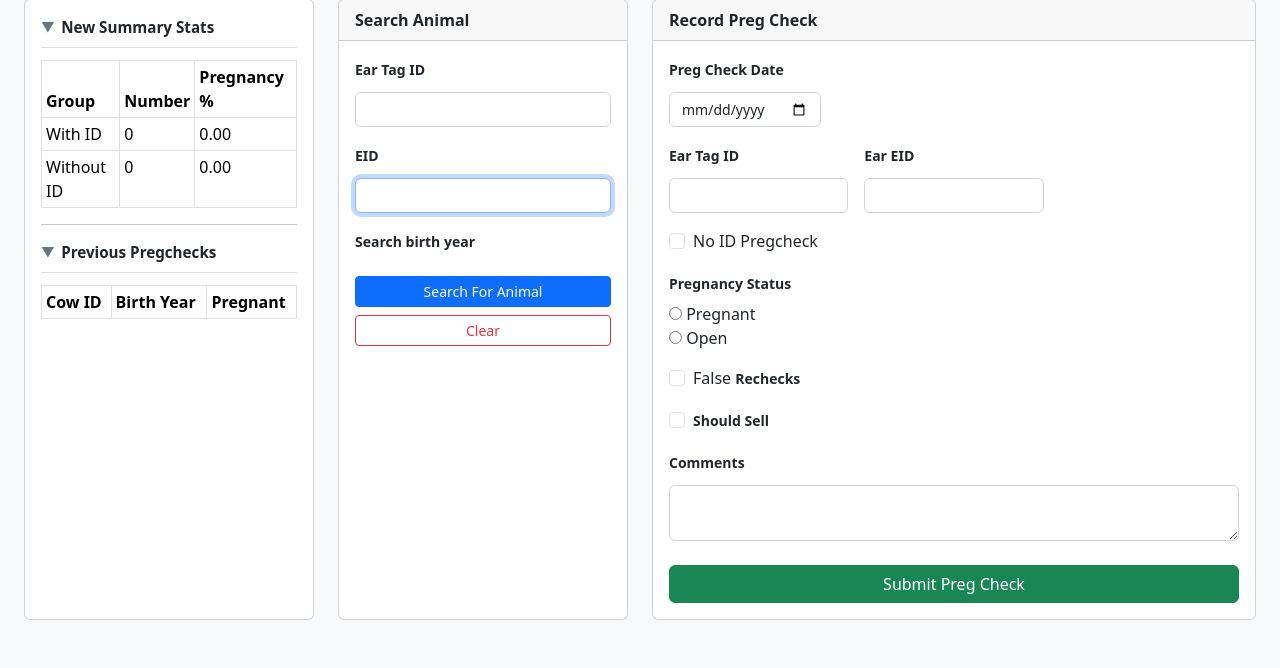
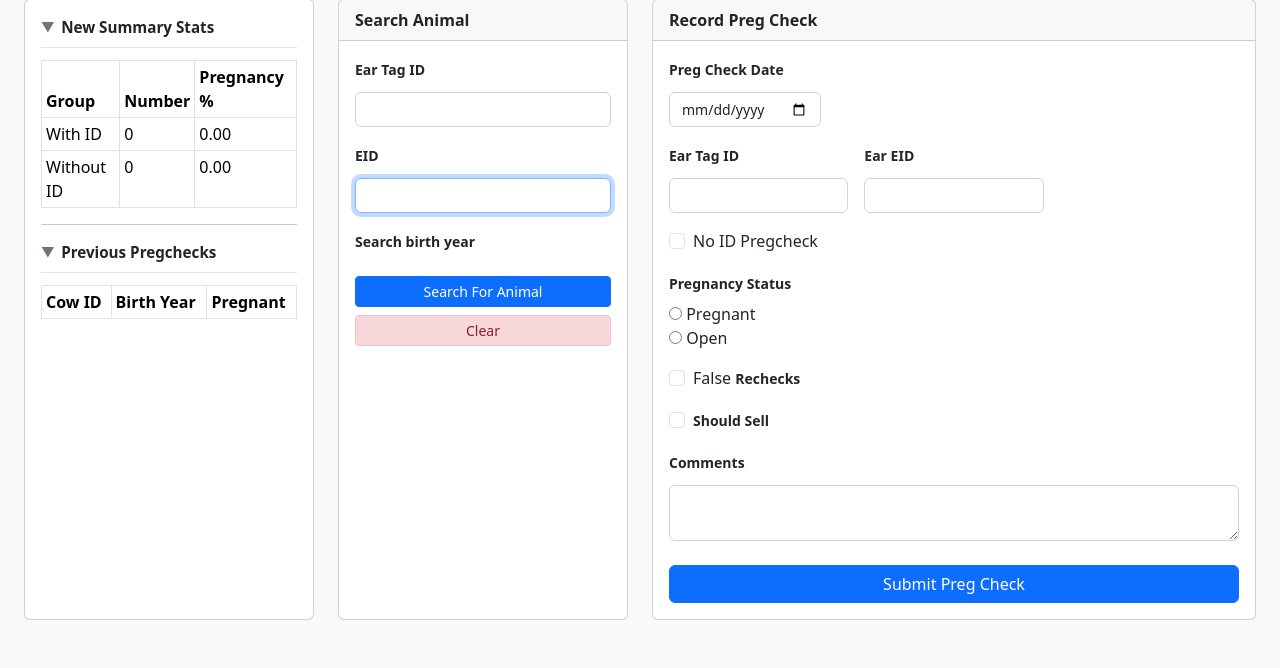
Before and after one commit to pwbryant/ranch-tools-application, a Django app: page /pregchecks/ in a window 1280 px wide. Shown: the part 161-829 px from the top of the page. Run offline with Django 4.2, Linux system fonts and the light colour scheme; data comes from the database, SQL or seed files in the repository; data that the repository does not hold is empty.

Commit message:
standardized all button colors

```diff
--- a/django_project/ranch_tools/preg_check/static/preg_check/css/styles.css
+++ b/django_project/ranch_tools/preg_check/static/preg_check/css/styles.css
@@ -71,13 +71,26 @@ input[readonly] {
     border: none;
     font-size: 1.5rem;
     line-height: 1;
-    color: #000;
-    opacity: 0.5;
+    color: #dc3545;
+    opacity: 0.75;
     cursor: pointer;
     padding: 0;
 }
 .close:hover {
-    opacity: 0.75;
+    opacity: 1;
+}
+
+/* Light red style for "negate" actions (cancel / clear / close) */
+.btn-light-red {
+    background-color: #f8d7da;
+    border-color: #f5c2c7;
+    color: #842029;
+}
+.btn-light-red:hover,
+.btn-light-red:focus {
+    background-color: #f5c2c7;
+    border-color: #f1aeb5;
+    color: #842029;
 }
 
 /* ----------------------------------------------------------
--- a/django_project/ranch_tools/templates/database_management/database_management.html
+++ b/django_project/ranch_tools/templates/database_management/database_management.html
@@ -68,7 +68,7 @@
                     {% csrf_token %}
                     <input type="hidden" name="create_backup" value="1">
                     <input type="hidden" name="backup_path" id="backupPath" value="">
-                    <button type="button" id="backupBtn" class="btn btn-secondary">
+                    <button type="button" id="backupBtn" class="btn btn-primary">
                         Create Backup
                     </button>
                 </form>
@@ -82,7 +82,7 @@
             <div class="card-header fw-semibold">Export Database to Excel</div>
             <div class="card-body">
                 <p class="text-muted small">Download all records as an Excel file.</p>
-                <a href="?export=true&include_empty=false" class="btn btn-outline-primary">
+                <a href="?export=true&include_empty=false" class="btn btn-primary">
                     Export Database
                 </a>
             </div>
--- a/django_project/ranch_tools/templates/preg_check/includes/create_new_cow_modal.html
+++ b/django_project/ranch_tools/templates/preg_check/includes/create_new_cow_modal.html
@@ -24,7 +24,7 @@
 
                     <div class="d-flex gap-2">
                         <button type="submit" class="btn btn-primary btn-sm">Create</button>
-                        <button id="create-cow-modal-cancel-btn" type="button" class="btn btn-outline-secondary btn-sm">Cancel</button>
+                        <button id="create-cow-modal-cancel-btn" type="button" class="btn btn-light-red btn-sm">Cancel</button>
                     </div>
                 </form>
             </div>
--- a/django_project/ranch_tools/templates/preg_check/includes/edit_cow_modal.html
+++ b/django_project/ranch_tools/templates/preg_check/includes/edit_cow_modal.html
@@ -36,7 +36,7 @@
 
                     <div class="d-flex gap-2">
                         <button type="submit" class="btn btn-primary btn-sm">Update</button>
-                        <button id="edit-cow-modal-cancel-btn" type="button" class="btn btn-outline-secondary btn-sm">Cancel</button>
+                        <button id="edit-cow-modal-cancel-btn" type="button" class="btn btn-light-red btn-sm">Cancel</button>
                     </div>
                 </form>
             </div>
--- a/django_project/ranch_tools/templates/preg_check/includes/no_animal_modal.html
+++ b/django_project/ranch_tools/templates/preg_check/includes/no_animal_modal.html
@@ -28,7 +28,7 @@
                         <button id="create-animal-btn" type="submit" class="btn btn-primary btn-sm">
                             Create / Update
                         </button>
-                        <button id="cancel-create-btn" type="button" class="btn btn-outline-secondary btn-sm">
+                        <button id="cancel-create-btn" type="button" class="btn btn-light-red btn-sm">
                             Cancel
                         </button>
                     </div>
--- a/django_project/ranch_tools/templates/preg_check/includes/pregcheck_form.html
+++ b/django_project/ranch_tools/templates/preg_check/includes/pregcheck_form.html
@@ -70,7 +70,7 @@
     <input type="hidden" id="breeding_season" name="breeding_season" value="{{ current_breeding_season }}">
 
     <div class="mt-4">
-        <button id="pregcheck-form-submit-btn" type="submit" class="btn btn-success w-100"
+        <button id="pregcheck-form-submit-btn" type="submit" class="btn btn-primary w-100"
                 {% if multiple_matches %}disabled title="Multiple animals match — provide birth year to narrow."{% endif %}>
             Submit Preg Check
         </button>
--- a/django_project/ranch_tools/templates/preg_check/includes/results_container.html
+++ b/django_project/ranch_tools/templates/preg_check/includes/results_container.html
@@ -32,7 +32,7 @@
                         {% for pregcheck in pregchecks %}
                             <tr>
                                 <td>
-                                    <button class="btn btn-outline-secondary btn-sm edit-button"
+                                    <button class="btn btn-primary btn-sm edit-button"
                                             data-pregcheck-id="{{ pregcheck.id }}">Edit</button>
                                 </td>
                                 {% if all_preg_checks %}
--- a/django_project/ranch_tools/templates/preg_check/includes/search_form.html
+++ b/django_project/ranch_tools/templates/preg_check/includes/search_form.html
@@ -23,12 +23,12 @@
     <div class="d-grid gap-2 mt-3">
         <button type="submit" class="btn btn-primary btn-sm">Search For Animal</button>
         {% if animal_exists and not multiple_matches %}
-            <button id="edit-cow-btn" type="button" class="btn btn-outline-secondary btn-sm">Edit Cow</button>
-            <button id="create-cow-btn" type="button" class="btn btn-outline-secondary btn-sm">
+            <button id="edit-cow-btn" type="button" class="btn btn-primary btn-sm">Edit Cow</button>
+            <button id="create-cow-btn" type="button" class="btn btn-primary btn-sm">
                 Create New Cow: "{{ cow.ear_tag_id }}"
             </button>
         {% endif %}
-        <button id="clear-search-form" type="button" class="btn btn-outline-danger btn-sm">Clear</button>
+        <button id="clear-search-form" type="button" class="btn btn-light-red btn-sm">Clear</button>
     </div>
 
 </form>
--- a/django_project/ranch_tools/templates/preg_check/reports-hub.html
+++ b/django_project/ranch_tools/templates/preg_check/reports-hub.html
@@ -16,7 +16,7 @@
             <div class="card-body d-flex flex-column">
                 <h5 class="card-title fw-semibold">{{ report.name }}</h5>
                 <p class="card-text text-muted small flex-grow-1">{{ report.description }}</p>
-                <a href="{% url report.url %}" class="btn btn-success btn-sm mt-3 align-self-start">
+                <a href="{% url report.url %}" class="btn btn-primary btn-sm mt-3 align-self-start">
                     View Report &rarr;
                 </a>
             </div>
```
